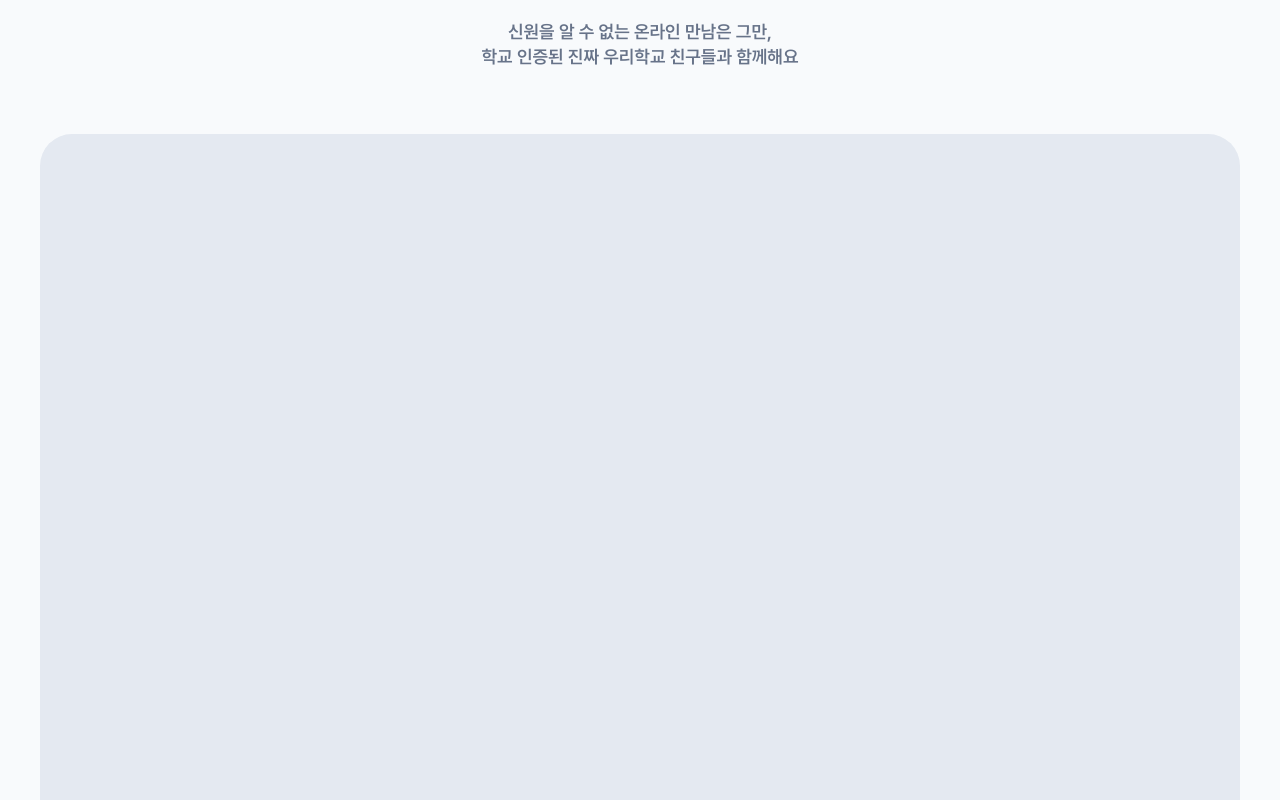
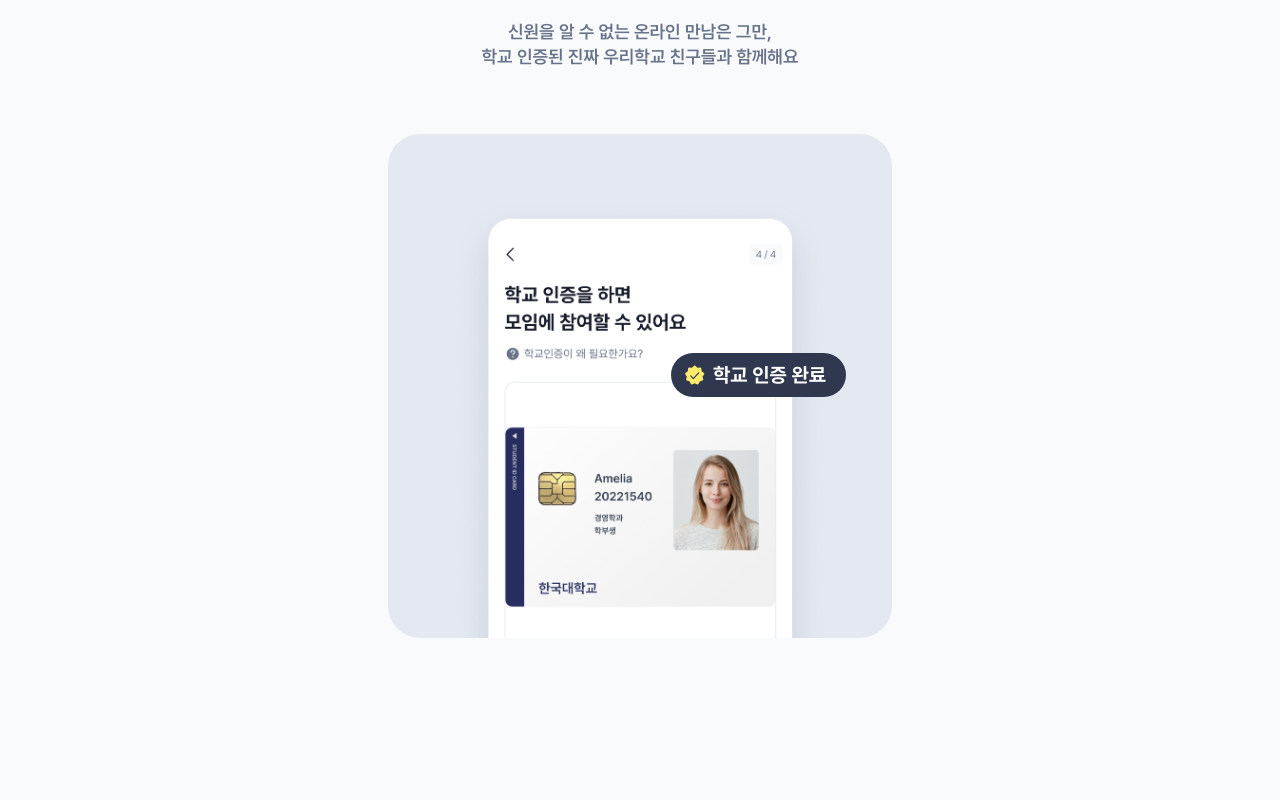
Before and after one commit to yxunakim84/BISKIT_Onboarding, a Next.js app: page / in a window 1280 px wide. Shown: the part 1320-2120 px from the top of the page. Built offline with nearby package versions, Linux system fonts and the light colour scheme.

Commit message:
style: fix box size

```diff
--- a/src/components/Part2/Part2.tsx
+++ b/src/components/Part2/Part2.tsx
@@ -31,9 +31,9 @@ export default function Part2() {
             학교 인증된 진짜 우리학교 친구들과 함께해요
           </p>
         </div>
-        <div className="max-[607px]:w-[504px] max-[607px]:h-[504px] mobile:aspect-square w-full bg-bg-elevation3 rounded-[32px] flex justify-center items-end">
+        <div className="laptop:w-[504px] laptop:h-[504px] mobile:w-[335px] mobile:h-[335px] w-full bg-bg-elevation3 rounded-[32px] flex justify-center items-end">
           <div
-            className="relative laptop:w-[380px] laptop:h-[442px] mobile:w-[300px] mobile:h-[350px]"
+            className="relative laptop:w-[380px] laptop:h-[442px] mobile:w-[275px] mobile:h-[310px]"
             {...animatedItem[2]}
           >
             <Image
@@ -43,7 +43,7 @@ export default function Part2() {
               unoptimized
             />
             <div
-              className="absolute laptop:py-2 laptop:pl-3 laptop:pr-5 mobile:py-[5px] mobile:pl-2 mobile:pr-[13px] flex laptop:gap-x-[6px] mobile:gap-x-[4px] items-center bg-[#2F384E] rounded-[71.6px] -right-8 laptop:bottom-[241px] mobile:bottom-[216px]"
+              className="absolute laptop:py-2 laptop:pl-3 laptop:pr-5 mobile:py-[5px] mobile:pl-2 mobile:pr-[13px] flex laptop:gap-x-[6px] mobile:gap-x-[4px] items-center bg-[#2F384E] rounded-[71.6px] -right-8 mobile:-right-4 laptop:bottom-[241px] mobile:bottom-[156px]"
               {...animatedItem[3]}
             >
               <Icon
```
